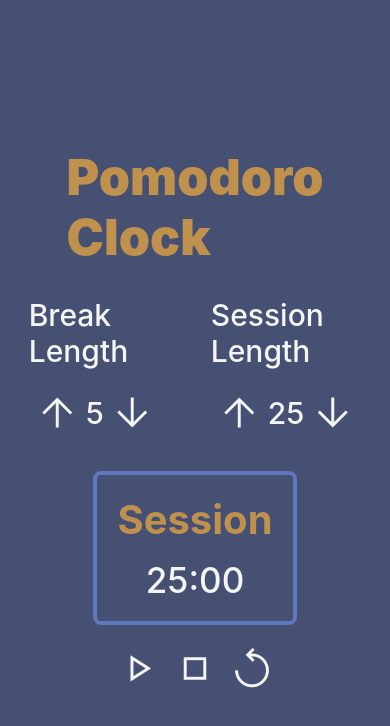
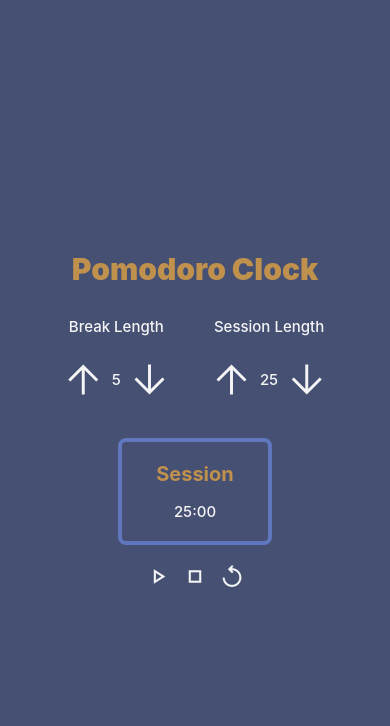
Before and after one commit to jordanrath/clock-app, a React (Create React App) app: page / in a window 390 px wide. Shown: the top 726 px of the page. Built offline with nearby package versions, Linux system fonts and the light colour scheme; the HTML template or start-up script is replaced by a standard one.

Commit message:
mobile optimization

```diff
--- a/src/index.css
+++ b/src/index.css
@@ -153,3 +153,57 @@ h5 {
   color: var(--light-blue);
   transition: 0.5s;
 }
+
+@media only screen and (max-width:720px) {
+  .clock-container {
+    width: 90%;
+  }
+
+  .clock-title {
+    font-size: 40px;
+  }
+
+  .timer-controls-container {
+    font-size: 20px;
+  }
+
+  #timer-label {
+    font-size: 30px;
+   }
+
+   #time-left span {
+     font-size: 25px;
+   }
+
+   .clock-countdown-buttons .material-symbols-outlined {
+     font-size: 35px;
+   }
+}
+
+@media only screen and (max-width:400px) {
+  .clock-container {
+    width: 90%;
+    height: unset;
+  }
+
+  .clock-title {
+    font-size: 30px;
+  }
+
+  .timer-controls-container {
+    font-size: 15px;
+    gap: 25px;
+  }
+
+  #timer-label {
+    font-size: 20px;
+   }
+
+   #time-left span {
+     font-size: 15px;
+   }
+
+   .clock-countdown-buttons .material-symbols-outlined {
+     font-size: 25px;
+   }
+}
```
